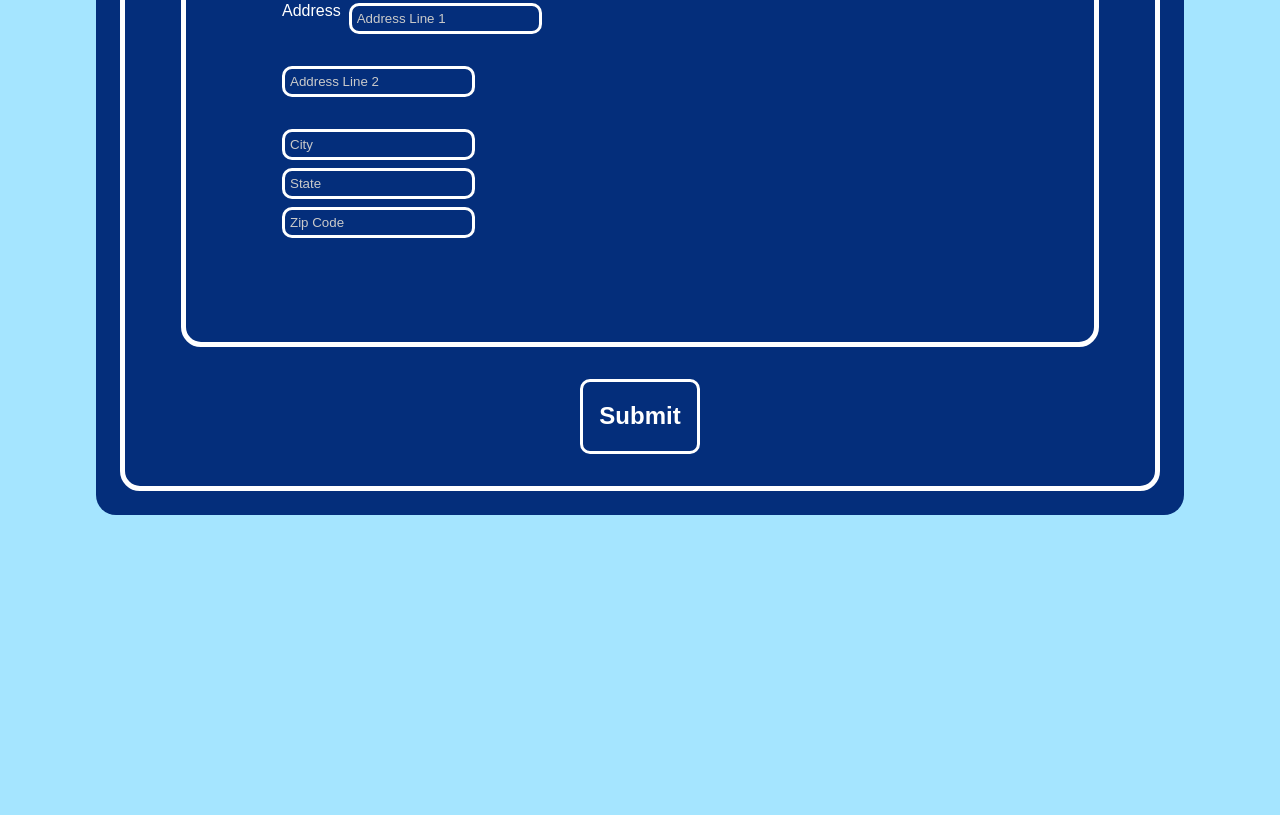
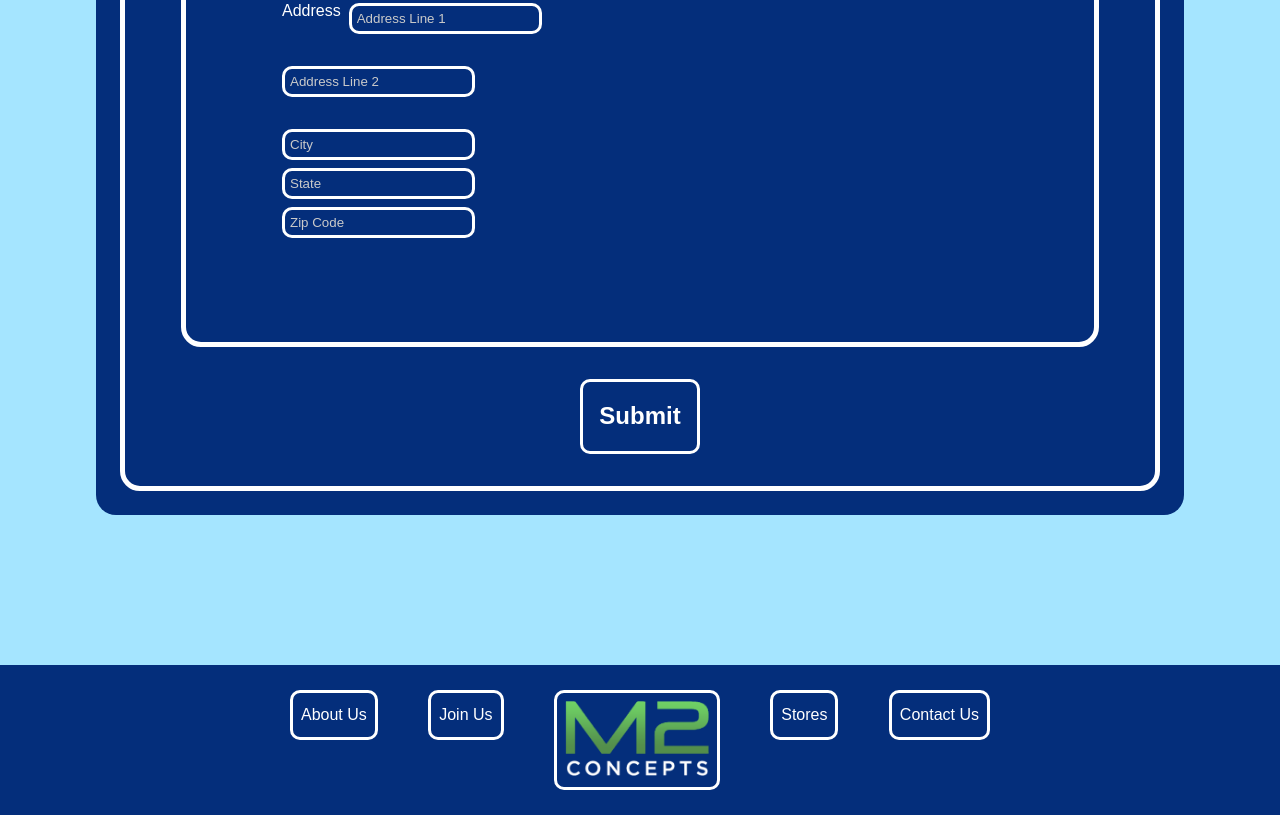
Before and after one commit to AbdoulaA/m2-concepts, a plain HTML site: page form.html in a window 1280 px wide. Shown: the part 6695-7510 px from the top of the page. Before the commit the page ends 7360 px from the top, so only its background shows below. Drawn offline with Linux system fonts and the light colour scheme; a web font is replaced by a local one.

Commit message:
contact us footer

```diff
--- a/form.css
+++ b/form.css
@@ -251,10 +251,61 @@ input[type="date"]::-webkit-calendar-picker-indicator {
 
 }
 
+
+
 /*
 
 
-plane
+Footer
+
 
 
 */
+
+
+footer {
+    height: 150px;
+    background-color: #042e7b;
+    color: white;
+    display: flex;
+    justify-content: center;
+    align-items: center;
+  }
+
+  .footer__links {
+    display: flex;
+    justify-content: space-between;
+    width: 100%;
+    max-width: 700px;
+  }
+
+  .footer__link {
+    list-style: none;
+    padding: 8px;
+    border: white 3px solid;
+    max-height: 50px;
+    border-radius: 10px;
+    transition: all 200ms ease;
+    display: flex;
+    justify-content: center;
+    align-items: center;
+  }
+
+  .footer__link:hover {
+    scale: 1.1;
+    text-shadow: rgb(216, 247, 255) 1px 0 10px;
+    box-shadow: rgb(216, 247, 255) 1px 0 10px;
+
+  }
+
+  .footer__logo {
+    max-height: min-content;
+  }
+
+  .footer__logo:hover .footer__logo--img {
+    content: url(./assets/m2\ logo\ white.png);
+  }
+
+  .footer__logo--img {
+    height: 75px;
+  }
--- a/form.html
+++ b/form.html
@@ -930,4 +930,13 @@
       </div>
     </section>
   </body>
+  <footer>
+    <ul class="footer__links">
+      <li class="footer__link"><a href="#about-us" class="footer__link--anchor">About Us</a></li>
+      <li class="footer__link"><a href="#join-us" class="footer__link--anchor">Join Us</a></li>
+      <li class="footer__link footer__logo"><a href="#" class="footer__link--anchor " ><img src="./assets/m2 logo light.png" class="footer__logo--img"></a></li>
+      <li class="footer__link"><a href="#" class="footer__link--anchor" onclick="toggleStoresOn(), togglePlane(), renderStores(), scrollPlane()">Stores</a></li>
+      <li class="footer__link"><a href="./form.html" class="footer__link--anchor">Contact Us</a></li>
+    </ul>
+  </footer>
 </html>
```
